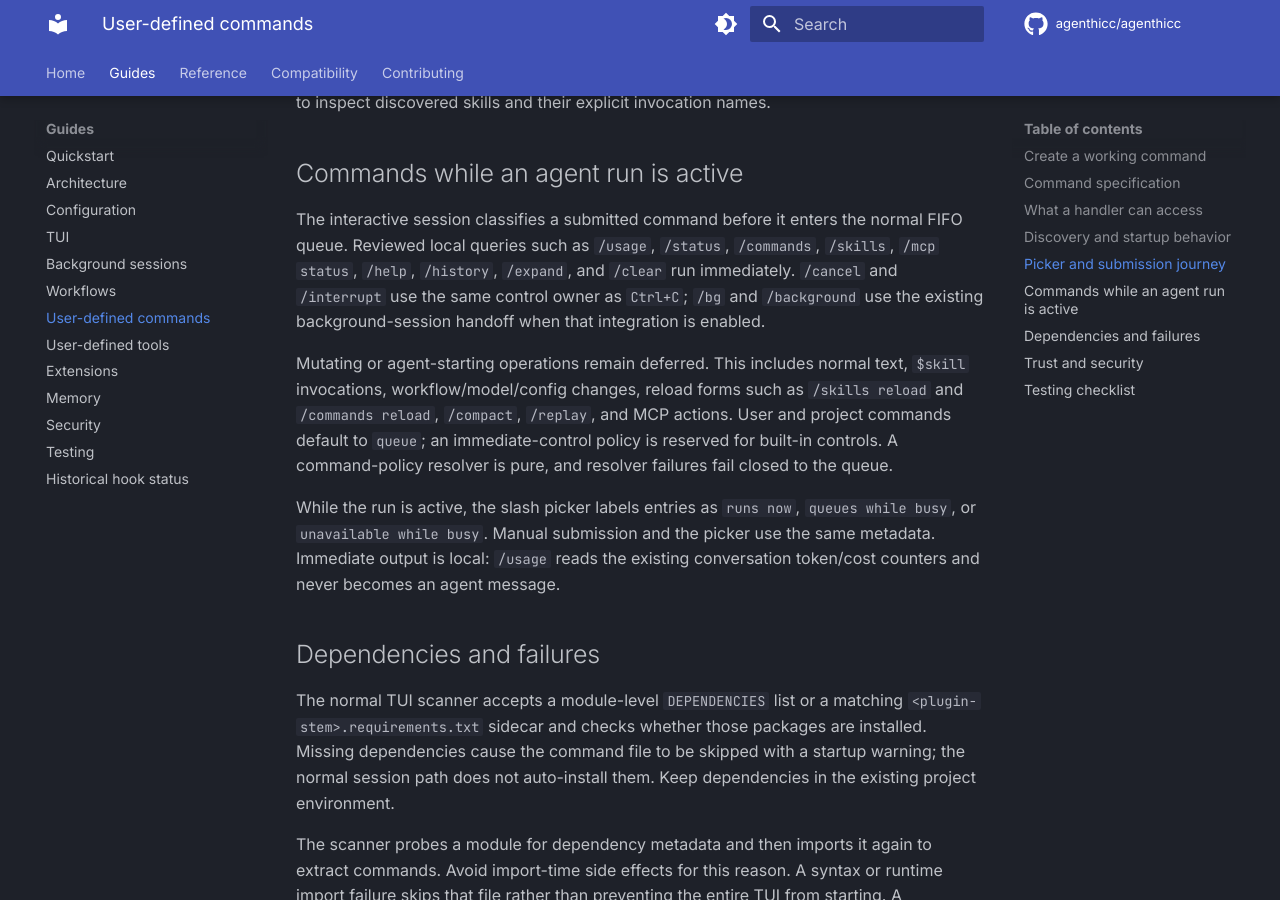
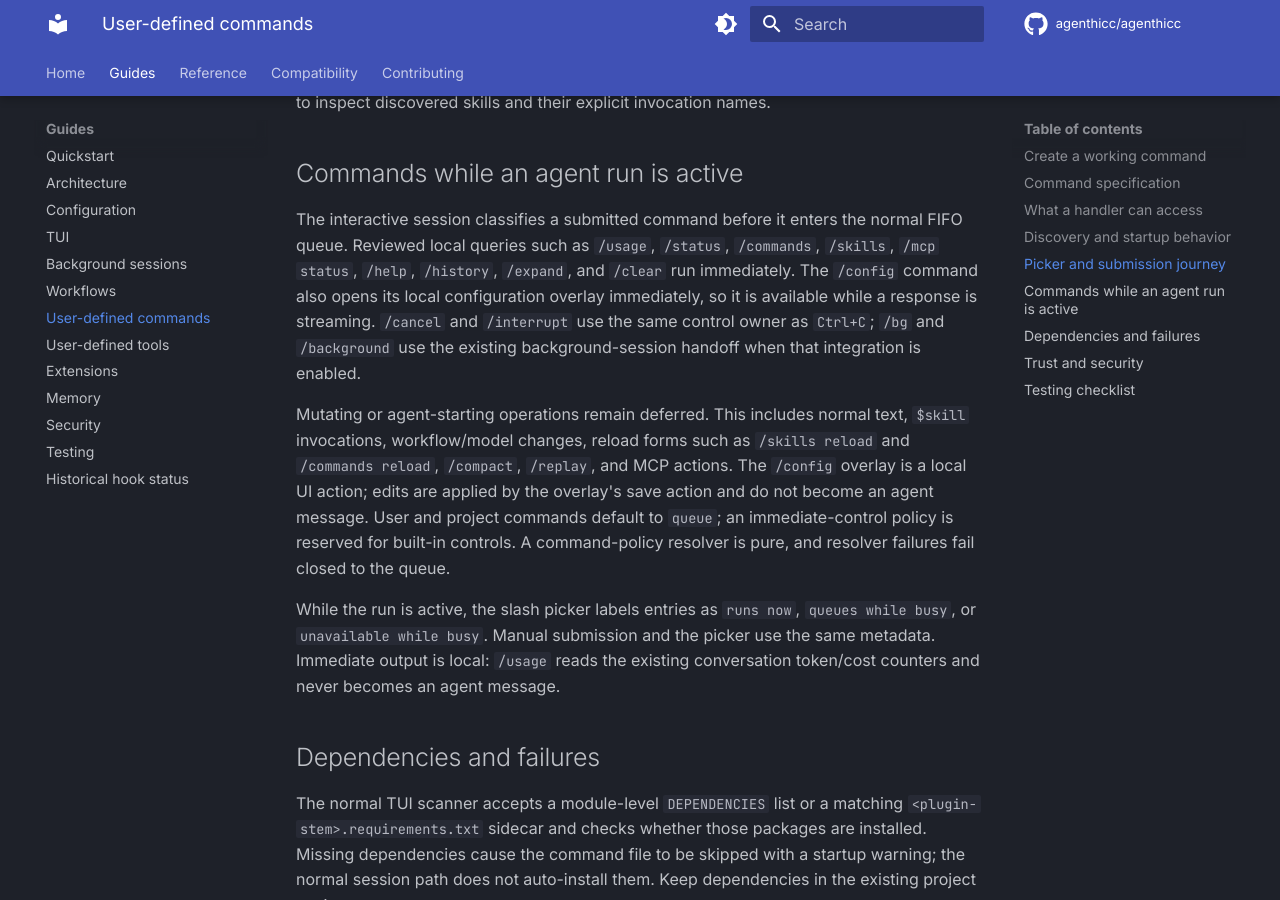
Before and after one commit to jymchng/agenthicc, an MkDocs documentation site: the page built from docs/guides/commands.md, in a window 1280 px wide and 900 px high, scrolled down 4046 px. Built offline with MkDocs 1.6.1 and Material for MkDocs 9.7.7, drawn with Linux system fonts in a browser that asks for light colours; comment, search, counter and statistics services are not loaded.

Commit message:
feat: Yes. Implemented and verified:   - Skill descriptions are normalized and truncated at a readable    word boundary in the trigger overlay.   - /config now opens immediately during an active LLM response     without entering the queue.   - Added regression tests and updated PRD-143, README, and TUI/     command guides.   Validation: 38 focused tests passed; Ruff, formatting, mypy,   and type audit passed.   Key files: src/agenthicc/tui/triggers/slash_command.py, src/   agenthicc/commands/builtins.py, tests/unit/   test_busy_commands_tui.py. ─ Worked for 8m 44s ─────────────────────────────────────────────

```diff
--- a/docs/guides/commands.md
+++ b/docs/guides/commands.md
@@ -162,16 +162,20 @@ Use `/skills` to inspect discovered skills and their explicit invocation names.
 The interactive session classifies a submitted command before it enters the
 normal FIFO queue. Reviewed local queries such as `/usage`, `/status`,
 `/commands`, `/skills`, `/mcp status`, `/help`, `/history`, `/expand`, and
-`/clear` run immediately. `/cancel` and `/interrupt` use the same control
-owner as `Ctrl+C`; `/bg` and `/background` use the existing background-session
-handoff when that integration is enabled.
+`/clear` run immediately. The `/config` command also opens its local
+configuration overlay immediately, so it is available while a response is
+streaming. `/cancel` and `/interrupt` use the same control owner as `Ctrl+C`;
+`/bg` and `/background` use the existing background-session handoff when that
+integration is enabled.
 
 Mutating or agent-starting operations remain deferred. This includes normal
-text, `$skill` invocations, workflow/model/config changes, reload forms such
-as `/skills reload` and `/commands reload`, `/compact`, `/replay`, and MCP
-actions. User and project commands default to `queue`; an immediate-control
-policy is reserved for built-in controls. A command-policy resolver is pure,
-and resolver failures fail closed to the queue.
+text, `$skill` invocations, workflow/model changes, reload forms such as
+`/skills reload` and `/commands reload`, `/compact`, `/replay`, and MCP actions.
+The `/config` overlay is a local UI action; edits are applied by the overlay's
+save action and do not become an agent message. User and project commands
+default to `queue`; an immediate-control policy is reserved for built-in
+controls. A command-policy resolver is pure, and resolver failures fail closed
+to the queue.
 
 While the run is active, the slash picker labels entries as `runs now`,
 `queues while busy`, or `unavailable while busy`. Manual submission and the
```
Also changed, not shown: README.md (+3 -0 lines), docs/guides/tui.md (+3 -1 lines), prds/prd-143-safe-commands-during-active-runs.md (+7 -4 lines), 5 other files.
